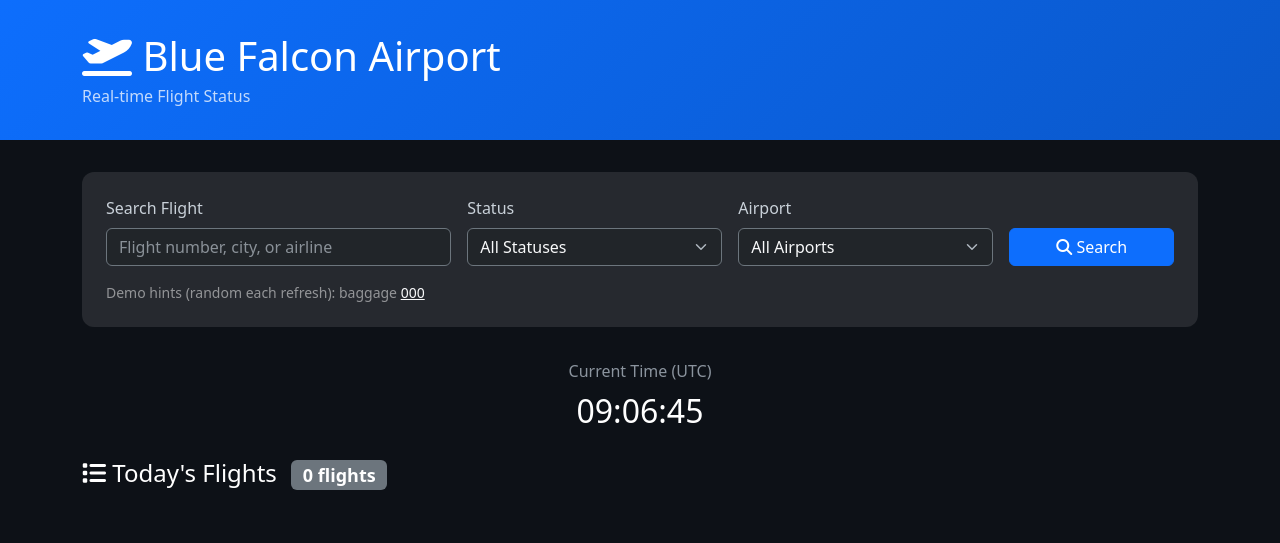
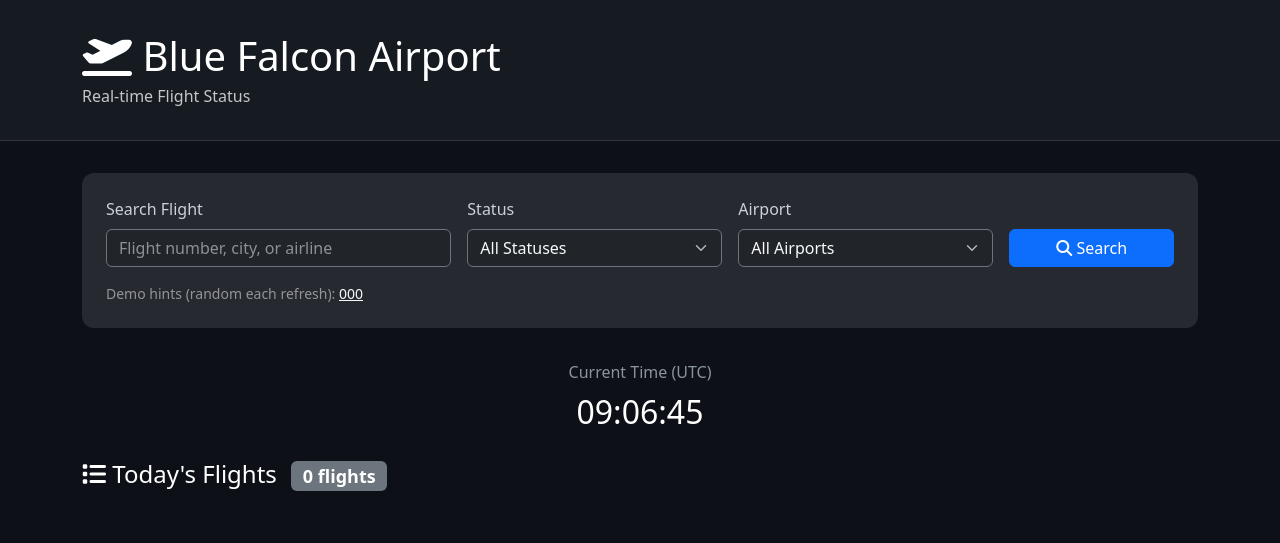
Before and after one commit to AlexBiobelemo/Project-Falcon, a Django app: page /core/flights/status/ in a window 1280 px wide. Shown: the part 57-600 px from the top of the page. Run offline with Django 5.2, Linux system fonts and the light colour scheme; tables that the repository leaves empty hold one stand-in row (values such as "Sample post").

Commit message:
Align flight status portal styling and flight-only demo hint

```diff
--- a/core/views.py
+++ b/core/views.py
@@ -2124,7 +2124,7 @@
 
     def get(self, request: HttpRequest) -> HttpResponse:
         """Render flight status portal."""
-        from .models import Flight, FlightStatus, Airport, Baggage
+        from .models import Flight, FlightStatus, Airport
         from django.db.models import Q
 
         search_query = request.GET.get('q', '')
@@ -2162,7 +2162,6 @@
 
         # Demo hints (random examples to help first-time users)
         demo_flight_hint = None
-        demo_baggage_hint = None
         import random
 
         demo_flights_qs = Flight.objects.filter(
@@ -2171,11 +2170,11 @@
         flight_count = demo_flights_qs.count()
         if flight_count:
             demo_flight_hint = demo_flights_qs[random.randrange(flight_count)]
-
-        demo_baggage_qs = Baggage.objects.values_list('tag_number', flat=True)
-        baggage_count = demo_baggage_qs.count()
-        if baggage_count:
-            demo_baggage_hint = demo_baggage_qs[random.randrange(baggage_count)]
+        else:
+            any_flights_qs = Flight.objects.values_list('flight_number', flat=True)
+            any_count = any_flights_qs.count()
+            if any_count:
+                demo_flight_hint = any_flights_qs[random.randrange(any_count)]
 
         context = {
             "page_title": "Flight Status",
@@ -2186,7 +2185,6 @@
             "selected_airport": airport_filter,
             "search_query": search_query,
             "demo_flight_hint": demo_flight_hint,
-            "demo_baggage_hint": demo_baggage_hint,
             "is_public": True,
         }
         return render(request, self.template_name, context)
--- a/templates/core/public/flight_status.html
+++ b/templates/core/public/flight_status.html
@@ -18,7 +18,8 @@
             min-height: 100vh;
         }
         .portal-header {
-            background: linear-gradient(135deg, var(--bs-primary), var(--bs-primary-dark));
+            background: #161b22;
+            border-bottom: 1px solid #30363d;
             color: white;
             padding: 2rem 0;
             margin-bottom: 2rem;
@@ -151,16 +152,10 @@
                     </button>
                 </div>
             </form>
-            {% if demo_flight_hint or demo_baggage_hint %}
+            {% if demo_flight_hint %}
             <div class="mt-3 small text-white-50">
                 Demo hints (random each refresh):
-                {% if demo_flight_hint %}
-                    <a class="link-light" href="?q={{ demo_flight_hint|urlencode }}">{{ demo_flight_hint }}</a>
-                {% endif %}
-                {% if demo_flight_hint and demo_baggage_hint %} • {% endif %}
-                {% if demo_baggage_hint %}
-                    baggage <a class="link-light" href="{% url 'public-baggage-tracking' %}?tag={{ demo_baggage_hint|urlencode }}">{{ demo_baggage_hint }}</a>
-                {% endif %}
+                <a class="link-light" href="?q={{ demo_flight_hint|urlencode }}">{{ demo_flight_hint }}</a>
             </div>
             {% endif %}
         </div>
```
